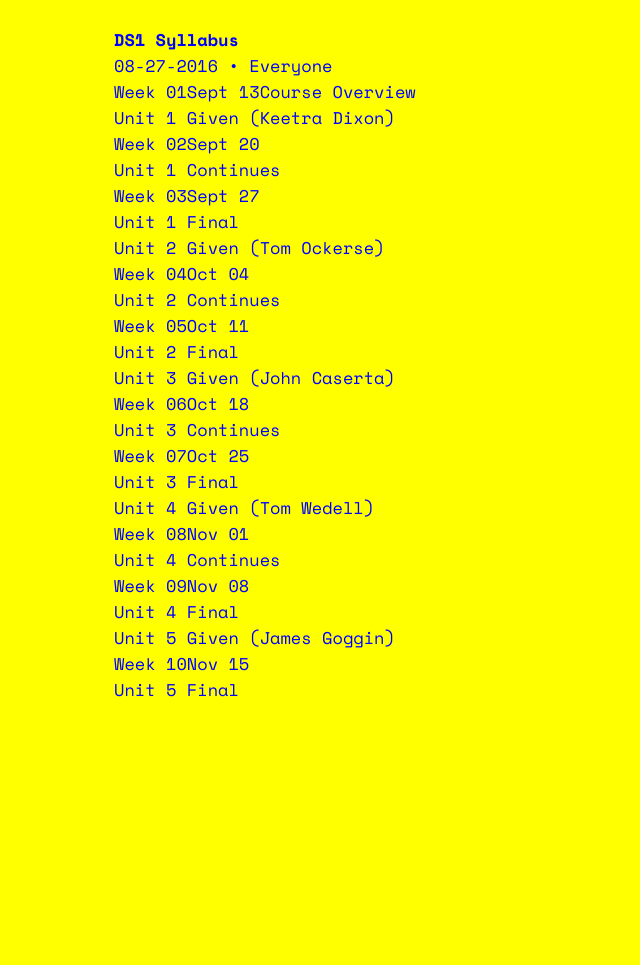
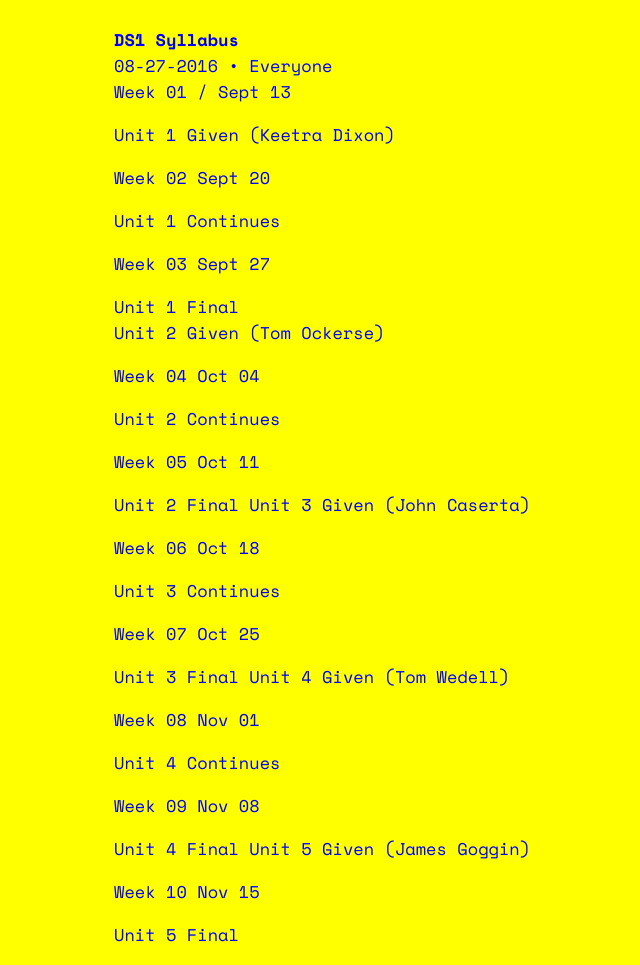
Before and after one commit to thedesignoffice/babybindery, a Jekyll site: the page built from _posts/2016-08-27-syllabus.html, in a window 1280 px wide. Shown: the whole page, without its empty margins (78-718 px from the left). Built offline with Jekyll 4.4.1, drawn with Linux system fonts in a browser that asks for light colours; before the commit the page ends 900 px from its top, so only the background shows below that.

Commit message:
de table

```diff
--- a/_posts/2016-08-27-syllabus.html
+++ b/_posts/2016-08-27-syllabus.html
@@ -8,42 +8,37 @@ content_types: other
 
 ---
 
-<table>
 
-<tr>
-<td>Week 01</td>		<td>Sept 13</td>	<td>Course Overview</td></tr>
-<tr><td colspan="3">Unit 1 Given (Keetra Dixon)</td></tr>
+<h6>Week 01 / Sept 13</h6>
+<p>Unit 1 Given (Keetra Dixon)</p>
 
-<td>Week 02</td>		<td>Sept 20</td>	<td></td></tr>
-<tr><td colspan="3">Unit 1 Continues</td></tr>
+<h6>Week 02		Sept 20</h6>
+<p>Unit 1 Continues</p>
 
-<td>Week 03</td>		<td>Sept 27</td>	<td></td></tr>
-<tr><td colspan="3">Unit 1 Final</td></tr>
-<tr><td colspan="3">Unit 2 Given (Tom Ockerse)</td></tr>
+<h6>Week 03		Sept 27	</h6>
+<p>Unit 1 Final<br>
+Unit 2 Given (Tom Ockerse)</p>
 
-<td>Week 04</td>		<td>Oct 04</td>	<td></td></tr>
-<tr><td colspan="3">Unit 2 Continues</td></tr>
+<h6>Week 04		Oct 04</h6>
+<p>Unit 2 Continues</p>
 
-<td>Week 05</td>		<td>Oct 11</td>	<td></td></tr>
-<tr><td colspan="3">Unit 2 Final</td></tr>
-<tr><td colspan="3">Unit 3 Given (John Caserta)</td></tr>
+<h6>Week 05		Oct 11</h6>
+<p>Unit 2 Final
+Unit 3 Given (John Caserta)</p>
 
-<td>Week 06</td>		<td>Oct 18</td>	<td></td></tr>
-<tr><td colspan="3">Unit 3 Continues</td></tr>
+<h6>Week 06		Oct 18</h6>
+<p>Unit 3 Continues</p>
 
-<td>Week 07</td>		<td>Oct 25</td>	<td></td></tr>
-<tr><td colspan="3">Unit 3 Final</td></tr>
-<tr><td colspan="3">Unit 4 Given (Tom Wedell)</td></tr>
+<h6>Week 07		Oct 25</h6>
+<p>Unit 3 Final
+Unit 4 Given (Tom Wedell)</p>
 
-<td>Week 08</td>		<td>Nov 01</td>	<td></td></tr>
-<tr><td colspan="3">Unit 4 Continues</td></tr>
+<h6>Week 08		Nov 01</h6>
+<p>Unit 4 Continues</p>
 
-<td>Week 09</td>		<td>Nov 08</td>	<td></td></tr>
-<tr><td colspan="3">Unit 4 Final</td></tr>
-<tr><td colspan="3">Unit 5 Given (James Goggin)</td></tr>
+<h6>Week 09		Nov 08</h6>
+<p>Unit 4 Final
+Unit 5 Given (James Goggin)</p>
 
-<td>Week 10</td>		<td>Nov 15</td>	<td></td></tr>
-<tr><td colspan="3">Unit 5 Final</td></tr>
-
-
-</table>
+<h6>Week 10		Nov 15</h6>
+<p>Unit 5 Final</p>
```
